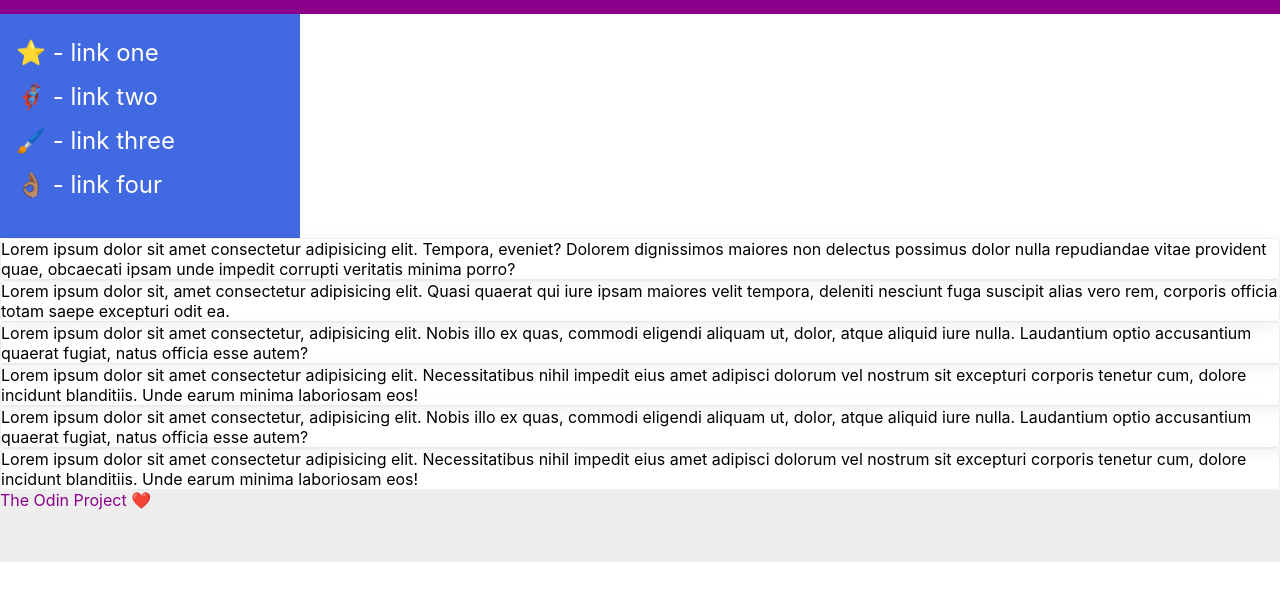
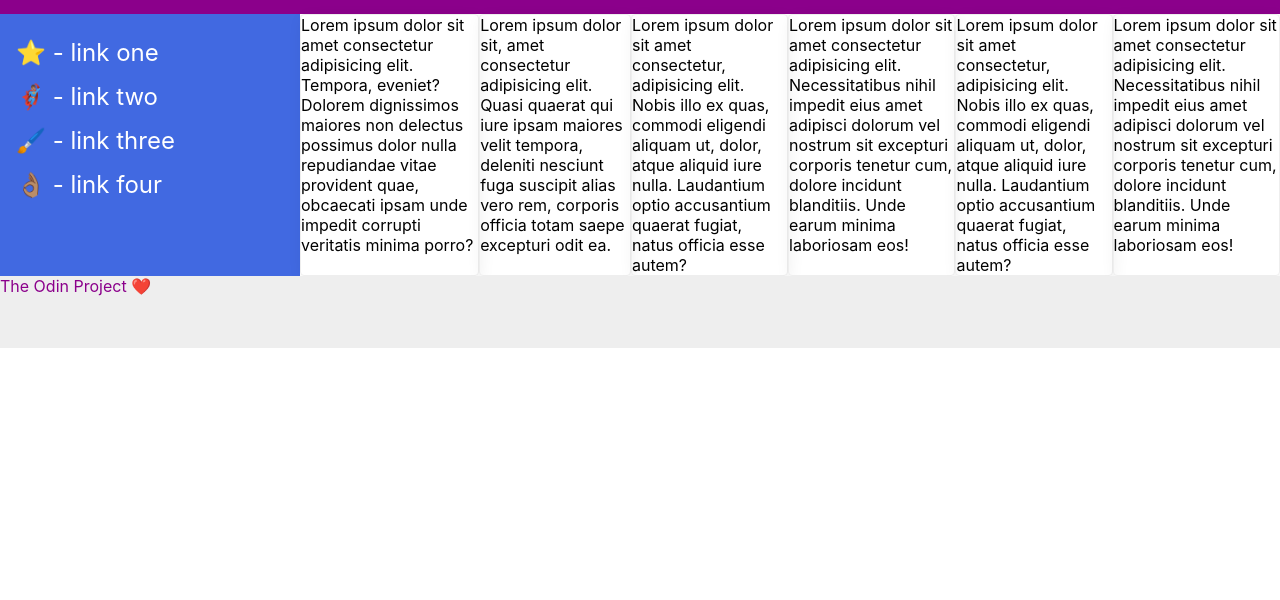
Before and after one commit to salmgr87/odin-flex-07-flex-layout-2, a plain HTML site: page index.html in a window 1280 px wide. Shown: the part 58-658 px from the top of the page. Drawn offline with Linux system fonts and the light colour scheme.

Commit message:
Finalize width of sidebar

```diff
--- a/index.html
+++ b/index.html
@@ -12,6 +12,7 @@
     MY AWESOME WEBSITE
   </div>
 
+  <div class="sidebarcard">
   <div class="sidebar">
     <ul>
       <li><a href="google.com">⭐ - link one</a></li>
@@ -27,7 +28,7 @@
   <div class="card">Lorem ipsum dolor sit amet consectetur adipisicing elit. Necessitatibus nihil impedit eius amet adipisci dolorum vel nostrum sit excepturi corporis tenetur cum, dolore incidunt blanditiis. Unde earum minima laboriosam eos!</div>
   <div class="card">Lorem ipsum dolor sit amet consectetur, adipisicing elit. Nobis illo ex quas, commodi eligendi aliquam ut, dolor, atque aliquid iure nulla. Laudantium optio accusantium quaerat fugiat, natus officia esse autem?</div>
   <div class="card">Lorem ipsum dolor sit amet consectetur adipisicing elit. Necessitatibus nihil impedit eius amet adipisci dolorum vel nostrum sit excepturi corporis tenetur cum, dolore incidunt blanditiis. Unde earum minima laboriosam eos!</div>
-
+  </div>
   <div class="footer">
     The Odin Project ❤️
   </div>
--- a/style.css
+++ b/style.css
@@ -4,6 +4,7 @@ body {
   min-height: 100vh;
   display: flex;
   flex-direction: column;
+
 }
 
 .header {
@@ -29,6 +30,8 @@ body {
   display: flex;
   flex-direction: column;
   font-size: 24px;
+  width: 300px;
+  flex: 1 0 300px;
 }
 
 .card {
@@ -45,10 +48,14 @@ body {
 .sidebar ul {
   list-style-type: none;
   padding: 0 16px;
-  gap: 100px;
+
 
 }
 
 li {
   margin: 0 0 15px 0;
 }
+
+.sidebarcard {
+  display: flex;
+}
```
